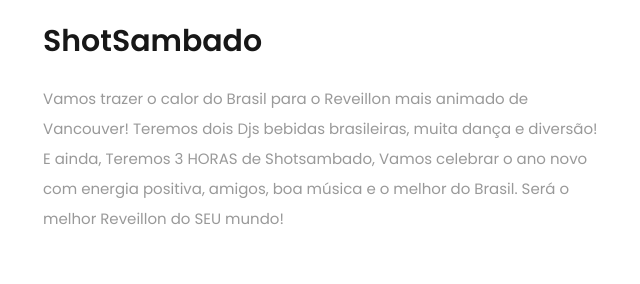
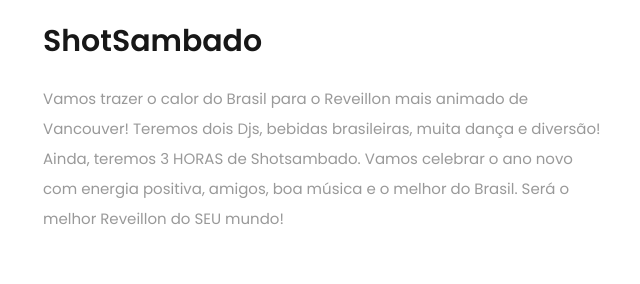
Before and after one commit to raphaelAndrade/shotsambado, a plain HTML site: page index.html in a window 1280 px wide. Shown: the part 1417-1701 px from the top of the page, 377-1017 px from the left. Drawn offline with Linux system fonts and the light colour scheme.

Commit message:
correcao ortografica

```diff
--- a/index.html
+++ b/index.html
@@ -133,8 +133,8 @@
 
                                         <div class="entry-content">
                                             <p>Vamos trazer o calor do Brasil para o Reveillon mais animado de Vancouver!
-                                                Teremos dois Djs bebidas brasileiras, muita dança e diversão!
-                                                E ainda, Teremos 3 HORAS de Shotsambado,
+                                                Teremos dois Djs, bebidas brasileiras, muita dança e diversão!
+                                                Ainda, teremos 3 HORAS de Shotsambado.
                                                 Vamos celebrar o ano novo com energia positiva, amigos, boa música e o
                                                 melhor do Brasil. Será o melhor Reveillon do SEU mundo!</p>
 
```
